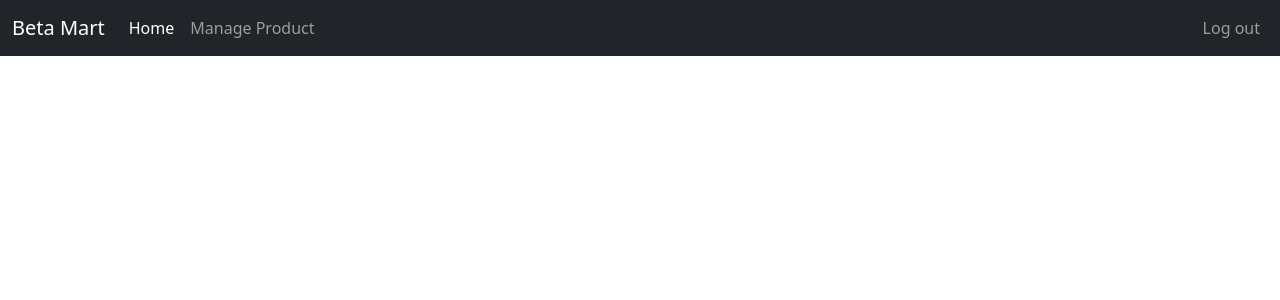
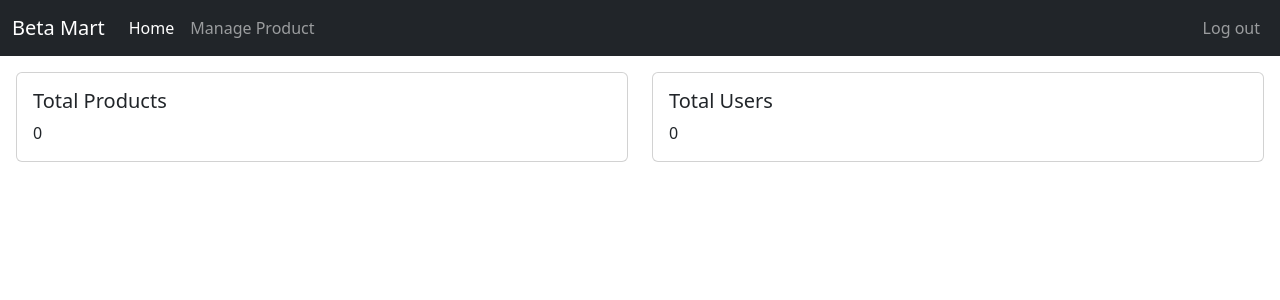
Before and after one commit to JohnRexBanal/content-management-app, a Vue app: page /home in a window 1280 px wide. Shown: the top 300 px of the page. Built offline with nearby package versions, Linux system fonts and the light colour scheme; no server answers; sample sign-in values are in the browser's storage.

Commit message:
Added admin validation on vue components

```diff
--- a/src/components/LoginPage.vue
+++ b/src/components/LoginPage.vue
@@ -13,11 +13,6 @@
           <button type="submit" class="btn btn-primary mt-3 w-100">Login</button>
         </form>
         </div>
-      <div class="row">
-        <div class="col-12">
-            <p class="mt-3 text-left">Don't have an account? <router-link to="/register">Register here!</router-link></p>
-        </div>
-      </div>
     </div>
   </template>
 <script>
@@ -40,6 +35,7 @@ export default {
         });
         if (response.status === 201) {
           localStorage.setItem('token', response.data.token);
+          localStorage.setItem('user', JSON.stringify(response.data.user));
           this.$router.push('/home');
         }
       } catch (error) {
--- a/src/components/MainPage.vue
+++ b/src/components/MainPage.vue
@@ -2,17 +2,72 @@
   <div>
     <NavBar></NavBar>
     <div class="flex-grow-1 p-3">
+      <div class="row">
+        <div class="col-md-6 mb-4">
+          <div class="card">
+            <div class="card-body">
+              <h5 class="card-title">Total Products</h5>
+              <p class="card-text">{{ productCount }}</p>
+            </div>
+          </div>
+        </div>
+        <div class="col-md-6 mb-4">
+          <div class="card">
+            <div class="card-body">
+              <h5 class="card-title">Total Users</h5>
+              <p class="card-text">{{ userCount }}</p>
+            </div>
+          </div>
+        </div>
+      </div>
     </div>
   </div>
 </template>
 
 <script>
+import axios from 'axios';
 import NavBar from './Navbar.vue';
 
 export default {
-    name: 'MainLayout',
+  name: 'MainPage',
   components: {
     NavBar
+  },
+  data() {
+    return {
+      productCount: 0,
+      userCount: 0
+    };
+  },
+  methods: {
+    async fetchProductCount() {
+      try {
+        const response = await axios.get(`${this.$root.$data.apiUrl}/products/count`, {
+          headers: {
+            Authorization: `Bearer ${localStorage.getItem('token')}`
+          }
+        });
+        this.productCount = response.data.count;
+      } catch (error) {
+        console.error('Error fetching product count:', error);
+      }
+    },
+    async fetchUserCount() {
+      try {
+        const response = await axios.get(`${this.$root.$data.apiUrl}/users/count`, {
+          headers: {
+            Authorization: `Bearer ${localStorage.getItem('token')}`
+          }
+        });
+        this.userCount = response.data.count;
+      } catch (error) {
+        console.error('Error fetching user count:', error);
+      }
+    }
+  },
+  mounted() {
+    this.fetchProductCount();
+    this.fetchUserCount();
   }
 }
 </script>
```
Lines whose indentation alone changed are shown as unchanged.
